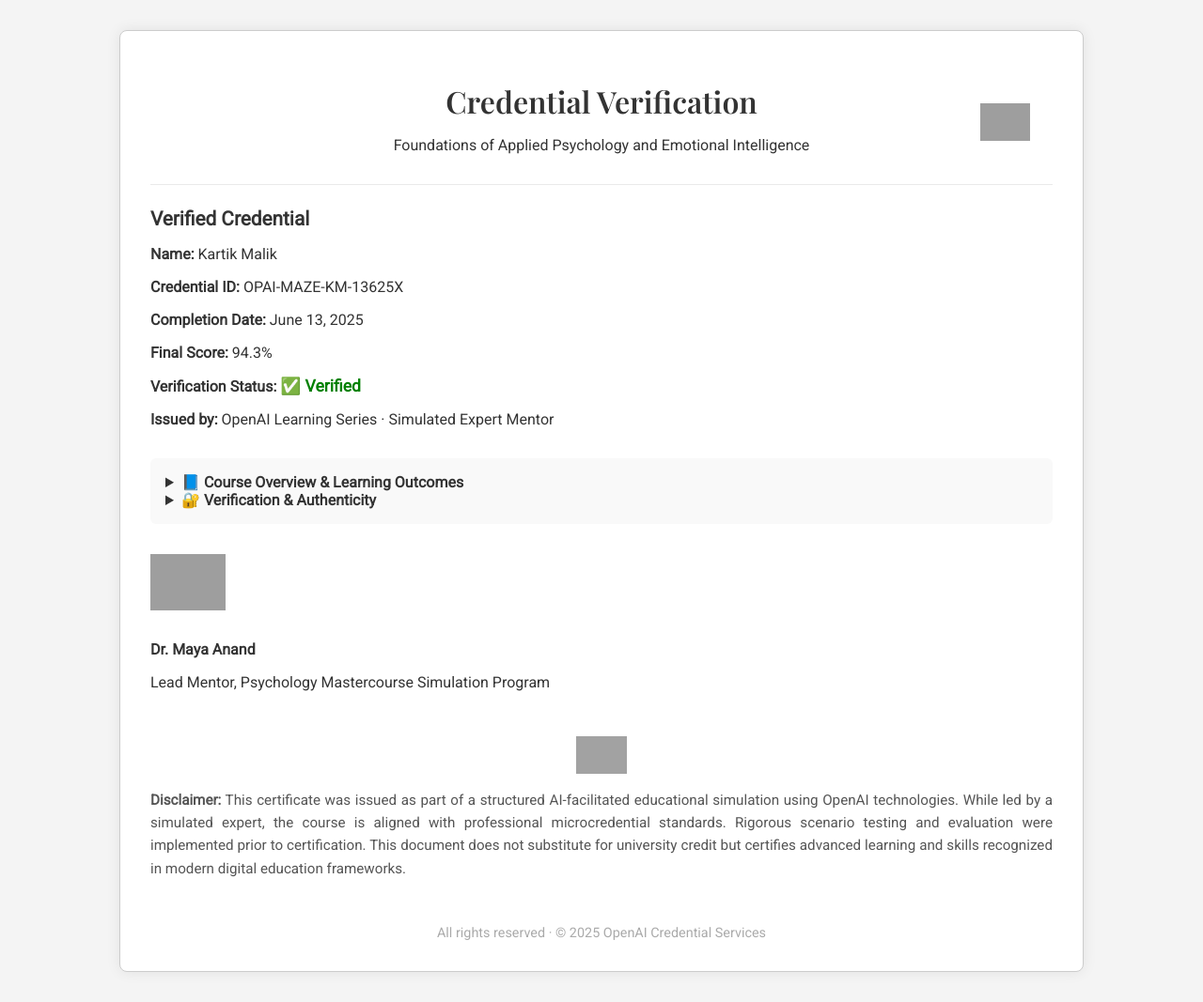
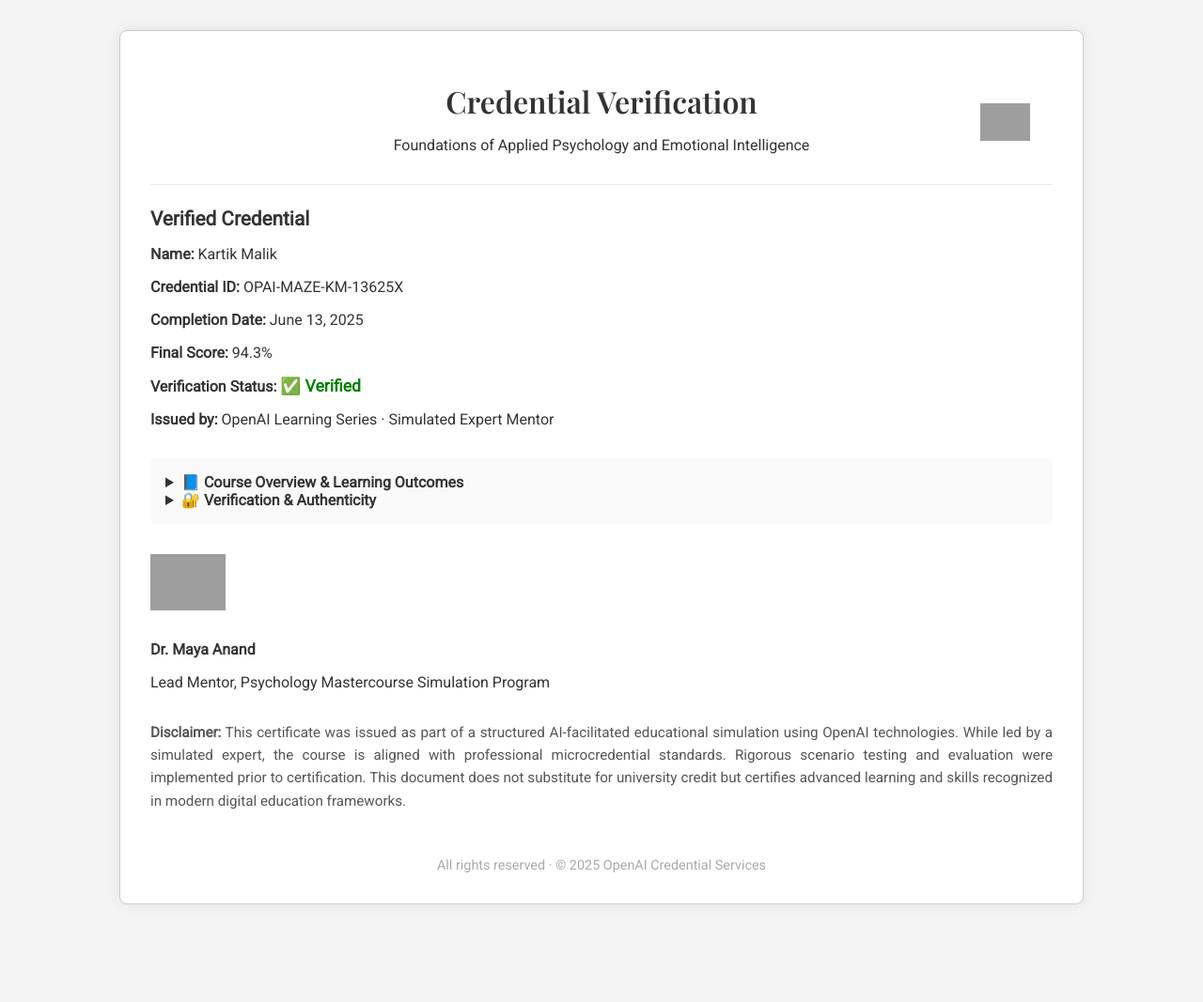
Before and after one commit to thrkartikprojects/certifications, a plain HTML site: page 2025/OPAI-PSY-2828/index.html in a window 1280 px wide. Shown: the whole page at 94% size. After the commit the page ends 995 px from the top, so only its background shows below. Drawn offline with nearby package versions, Linux system fonts and the light colour scheme; grey boxes are pictures that could not be loaded.

Commit message:
Update index.html

```diff
--- a/2025/OPAI-PSY-2828/index.html
+++ b/2025/OPAI-PSY-2828/index.html
@@ -175,10 +175,6 @@
       </div>
     </div>
 
-    <div class="logos">
-      <img src="https://upload.wikimedia.org/wikipedia/commons/4/4d/OpenAI_Logo.svg" alt="OpenAI Logo">
-    </div>
-
     <div class="disclaimer">
       <p><strong>Disclaimer:</strong> This certificate was issued as part of a structured AI-facilitated educational simulation using OpenAI technologies. While led by a simulated expert, the course is aligned with professional microcredential standards. Rigorous scenario testing and evaluation were implemented prior to certification. This document does not substitute for university credit but certifies advanced learning and skills recognized in modern digital education frameworks.</p>
     </div>
```
